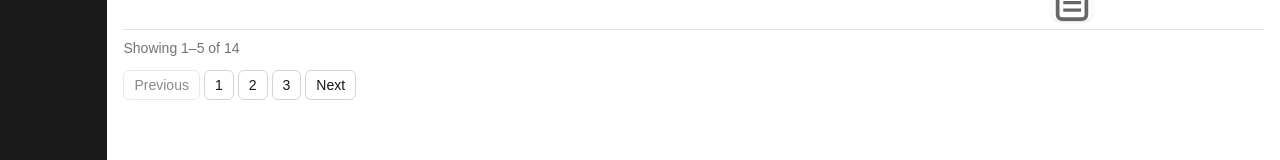
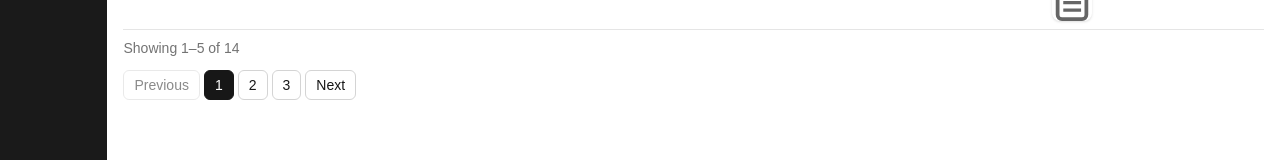
Before and after one commit to ShimaVaghei/nextjs-toolkit, a Next.js app: page /table/local in a window 1280 px wide. Shown: the part 476-636 px from the top of the page. Built offline with nearby package versions, Linux system fonts and the light colour scheme.

Commit message:
Build 16: visible current page in the pager

```diff
--- a/components/Table.tsx
+++ b/components/Table.tsx
@@ -72,8 +72,10 @@ export type TableConfig<T> = {
 
 const EMPTY_MARK = <span className="text-neutral-400">—</span>;
 
-const PAGER_BUTTON_CLASS =
-  "rounded-md border border-neutral-300 px-2.5 py-1 text-sm dark:border-neutral-700 cursor-pointer";
+const PAGER_BUTTON_BASE_CLASS =
+  "rounded-md border px-2.5 py-1 text-sm cursor-pointer";
+const PAGER_BUTTON_CLASS = `${PAGER_BUTTON_BASE_CLASS} border-neutral-300 dark:border-neutral-700`;
+const PAGER_CURRENT_BUTTON_CLASS = `${PAGER_BUTTON_BASE_CLASS} border-neutral-900 bg-neutral-900 text-white dark:border-neutral-100 dark:bg-neutral-100 dark:text-neutral-900`;
 const PAGER_EDGE_BUTTON_CLASS = `${PAGER_BUTTON_CLASS} disabled:cursor-not-allowed disabled:opacity-50`;
 
 const DATE_FORMAT = new Intl.DateTimeFormat("en-US", {
@@ -873,7 +875,11 @@ export function Table<T>({ config }: { config: TableConfig<T> }) {
             aria-current={
               p === displayPagination.page ? "page" : undefined
             }
-            className={PAGER_BUTTON_CLASS}
+            className={
+              p === displayPagination.page
+                ? PAGER_CURRENT_BUTTON_CLASS
+                : PAGER_BUTTON_CLASS
+            }
           >
             {p}
           </button>
```
Also changed, not shown: .scratch/table/issues/16-visible-current-page-pager.md, .scratch/table/map.md, 1 other file (tests, documents, lock files or other folders).
